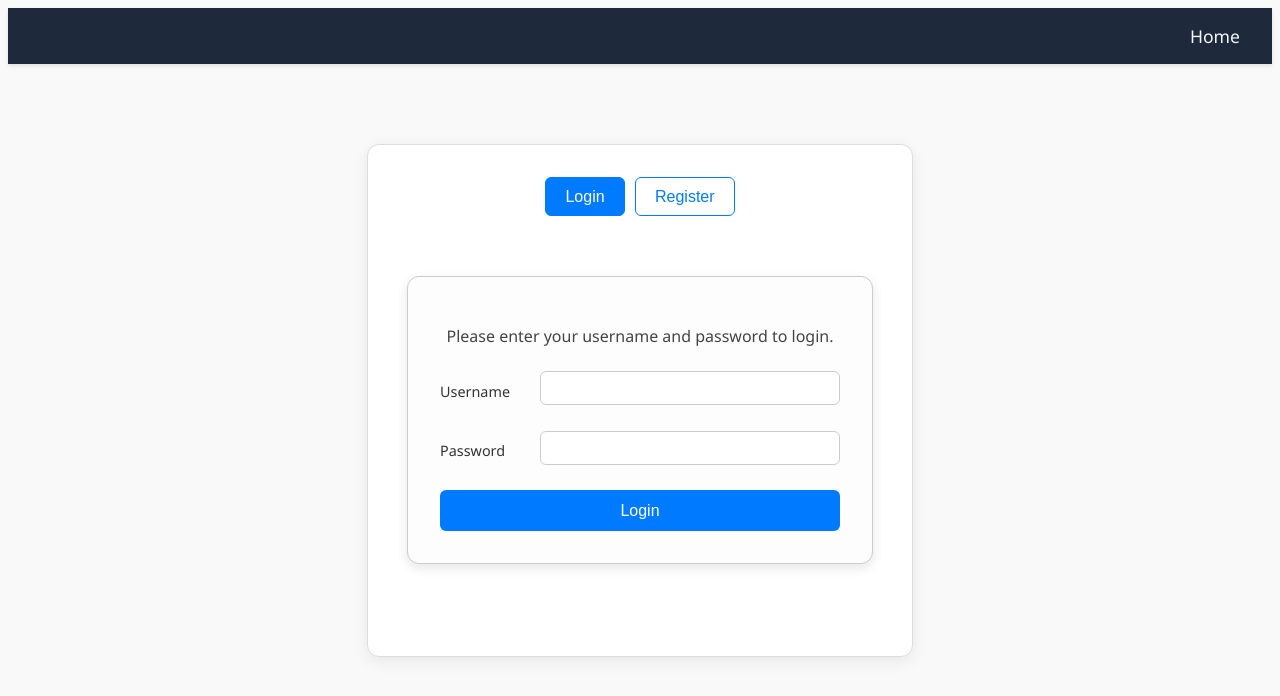
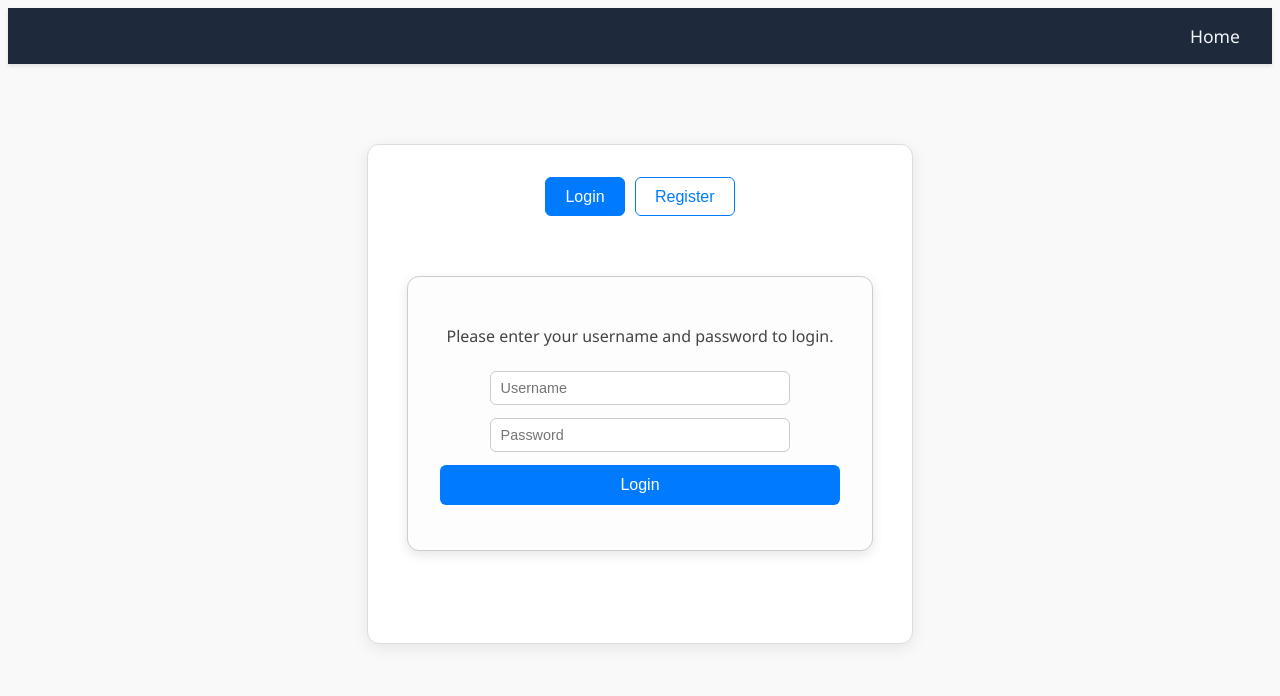
Before and after one commit to El-Ku/TaskTracker, a React (Vite) app in the folder client/: page / in a window 1280 px wide. Shown: the top 696 px of the page. Built offline with nearby package versions, Linux system fonts and the light colour scheme.

Commit message:
used react-hook-form for login page

```diff
--- a/client/package.json
+++ b/client/package.json
@@ -10,11 +10,14 @@
     "preview": "vite preview"
   },
   "dependencies": {
+    "@hookform/resolvers": "^5.0.1",
     "axios": "^1.9.0",
     "lodash": "^4.17.21",
     "react": "^19.1.0",
     "react-dom": "^19.1.0",
-    "react-router-dom": "^7.6.0"
+    "react-hook-form": "^7.56.4",
+    "react-router-dom": "^7.6.0",
+    "zod": "^3.25.13"
   },
   "devDependencies": {
     "@eslint/js": "^9.25.0",
--- a/client/src/components/Login.jsx
+++ b/client/src/components/Login.jsx
@@ -1,39 +1,44 @@
-import { useState } from "react";
-import FormField from "./FormField";
-import "../css/login.css";
+import { useForm } from "react-hook-form";
+import { z } from "zod";
+import { zodResolver } from "@hookform/resolvers/zod";
 import makeApiCall from "../services/makeApiCall";
 import { useNavigate } from "react-router-dom";
 
+const passwordSchema = z
+  .string()
+  .min(8, "Password must be at least 8 characters long")
+  .max(32, "Password must be at most 32 characters long")
+  .regex(/[A-Z]/, "Must include at least one uppercase letter")
+  .regex(/[a-z]/, "Must include at least one lowercase letter")
+  .regex(/[0-9]/, "Must include at least one number");
+
+const schema = z
+  .object({
+    username: z.string().min(3, "User name must be at least 3 characters"),
+    password: passwordSchema,
+  })
+  .refine(
+    (data) =>
+      data.confirmPassword ? data.password === data.confirmPassword : true,
+    {
+      message: "Passwords do not match", // highlight the confirmPassword field
+      path: ["confirmPassword"],
+    }
+  );
+
 const Login = ({ mode }) => {
+  const {
+    register,
+    handleSubmit,
+    formState: { errors, isSubmitting },
+    setError,
+  } = useForm({
+    resolver: zodResolver(schema),
+  });
+
   const navigate = useNavigate();
 
-  const [form, setForm] = useState({
-    username: "",
-    password: "",
-    confirmPassword: "",
-  });
-  const [error, setError] = useState("");
-
-  const handleChange = (e) => {
-    setForm({ ...form, [e.target.name]: e.target.value });
-  };
-
-  const handleSubmit = async (e) => {
-    e.preventDefault();
-    setError("");
-
-    if (
-      !form.username ||
-      !form.password ||
-      (mode === "register" && !form.confirmPassword)
-    ) {
-      return setError("Please fill in all fields.");
-    }
-
-    if (mode === "register" && form.password !== form.confirmPassword) {
-      return setError("Passwords do not match.");
-    }
-
+  const onSubmit = async (form) => {
     try {
       const endpoint = mode === "login" ? "login" : "register";
 
@@ -54,7 +59,7 @@ const Login = ({ mode }) => {
         }
       }
     } catch (err) {
-      setError(err.message || "Something went wrong.");
+      setError("root", { message: err.message || "Something went wrong." });
     }
   };
 
@@ -66,35 +71,29 @@ const Login = ({ mode }) => {
           : "Please enter your details to register."}
       </p>
 
-      <form onSubmit={handleSubmit}>
-        <FormField
-          type="text"
-          name="username"
-          value={form.username}
-          handleChange={handleChange}
-          required={true}
-          label="Username"
+      <form className="form-group" onSubmit={handleSubmit(onSubmit)}>
+        <input type="text" placeholder="Username" {...register("username")} />
+        {errors.username && <p className="error">{errors.username.message}</p>}
+        <input
+          type="password"
+          placeholder="Password"
+          {...register("password")}
         />
-        <FormField
-          type="password"
-          name="password"
-          value={form.password}
-          handleChange={handleChange}
-          required={true}
-          label="Password"
-        />
+        {errors.password && <p className="error">{errors.password.message}</p>}
         {mode === "register" && (
-          <FormField
+          <input
             type="password"
-            name="confirmPassword"
-            value={form.confirmPassword}
-            handleChange={handleChange}
-            required={true}
-            label="Confirm Password"
+            placeholder="Confirm Password"
+            {...register("confirmPassword")}
           />
         )}
-        {error && <p style={{ color: "red" }}>{error}</p>}
-        <button type="submit">{mode === "login" ? "Login" : "Register"}</button>
+        {errors.confirmPassword && (
+          <p className="error">{errors.confirmPassword.message}</p>
+        )}
+        {errors.root && <p className="error">{errors.root.message}</p>}
+        <button disabled={isSubmitting} type="submit">
+          {mode === "login" ? "Login" : "Register"}
+        </button>
       </form>
     </div>
   );
--- a/client/src/css/login.css
+++ b/client/src/css/login.css
@@ -60,13 +60,9 @@
 /* Form group layout */
 .form-group {
   margin-bottom: 1.2rem;
-}
-
-.form-group label {
-  display: block;
-  font-weight: 500;
-  margin-bottom: 0.4rem;
-  color: #333;
+  display: flex;
+  flex-direction: column;
+  align-items: flex-start;
 }
 
 .form-group input {
--- a/client/src/services/makeApiCall.js
+++ b/client/src/services/makeApiCall.js
@@ -32,16 +32,14 @@ const makeApiCall = async (
     const response = await axios(config);
     return response.data; // already parsed JSON
   } catch (err) {
-    // Axios wraps errors with `response`, `request`, or `message`
+    console.error("API call error from makeApiCall:", err);
     if (err.response) {
       const { result, message } = err.response.data || {};
       throw new Error(
-        `${result || err.response.status} : ${
-          message || "Something went wrong"
-        }`
+        `Status ${err.response.status} : ${message || "Something went wrong"}`
       );
     } else if (err.request) {
-      throw new Error("No response received from server");
+      throw new Error(err.request.response || "No response from server");
     } else {
       throw new Error(err.message);
     }
```
Also changed, not shown: 1 other file (tests, documents, lock files or other folders).
